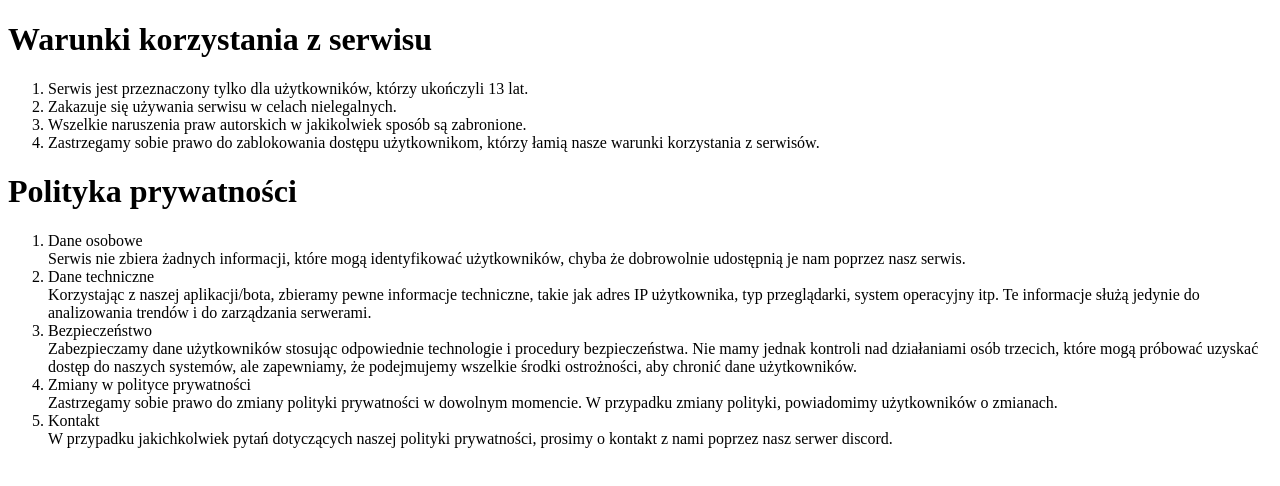
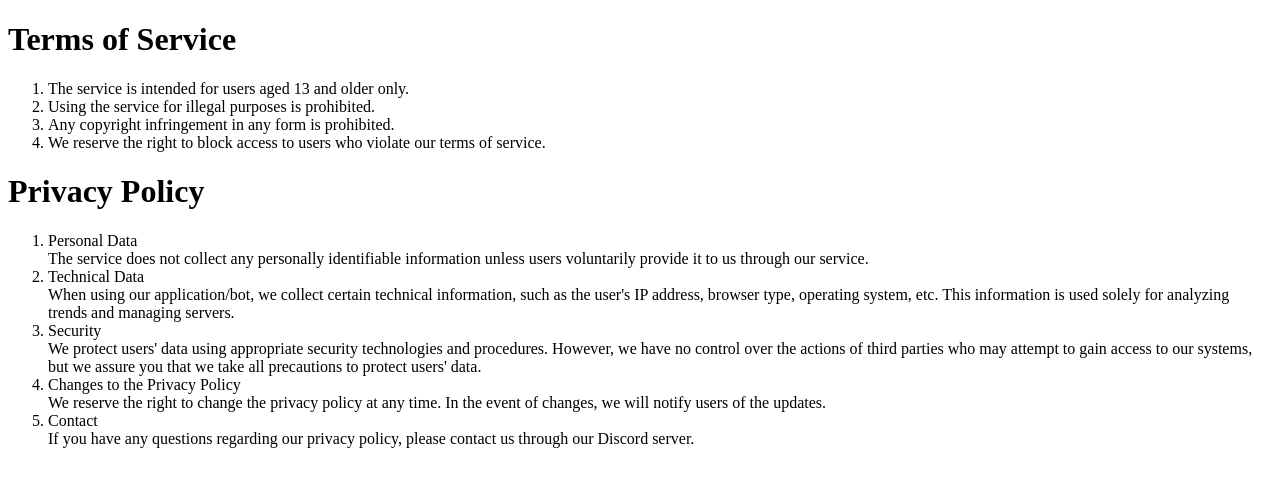
Before and after one commit to MrTechnic94/MrTechnic94.github.io, a plain HTML site: page index.html in a window 1280 px wide. Drawn offline with Linux system fonts and the light colour scheme.

Commit message:
Update index.html

```diff
--- a/index.html
+++ b/index.html
@@ -1,38 +1,38 @@
 <!DOCTYPE html>
 <html>
   <head>
-    <title>Polityka prywatności i warunki korzystania z serwisu</title>
+    <title>Privacy Policy and Terms of Service</title>
   </head>
   <body>
-    <h1>Warunki korzystania z serwisu</h1>
+    <h1>Terms of Service</h1>
     <ol>
-      <li>Serwis jest przeznaczony tylko dla użytkowników, którzy ukończyli 13 lat.</li>
-      <li>Zakazuje się używania serwisu w celach nielegalnych.</li>
-      <li>Wszelkie naruszenia praw autorskich w jakikolwiek sposób są zabronione.</li>
-      <li>Zastrzegamy sobie prawo do zablokowania dostępu użytkownikom, którzy łamią nasze warunki korzystania z serwisów.</li>
+      <li>The service is intended for users aged 13 and older only.</li>
+      <li>Using the service for illegal purposes is prohibited.</li>
+      <li>Any copyright infringement in any form is prohibited.</li>
+      <li>We reserve the right to block access to users who violate our terms of service.</li>
     </ol>
 
-    <h1>Polityka prywatności</h1>
+    <h1>Privacy Policy</h1>
     <ol>
       <li>
-        Dane osobowe<br />
-        Serwis nie zbiera żadnych informacji, które mogą identyfikować użytkowników, chyba że dobrowolnie udostępnią je nam poprzez nasz serwis.
+        Personal Data<br />
+        The service does not collect any personally identifiable information unless users voluntarily provide it to us through our service.
       </li>
       <li>
-        Dane techniczne<br />
-        Korzystając z naszej aplikacji/bota, zbieramy pewne informacje techniczne, takie jak adres IP użytkownika, typ przeglądarki, system operacyjny itp. Te informacje służą jedynie do analizowania trendów i do zarządzania serwerami.
+        Technical Data<br />
+        When using our application/bot, we collect certain technical information, such as the user's IP address, browser type, operating system, etc. This information is used solely for analyzing trends and managing servers.
       </li>
       <li>
-        Bezpieczeństwo<br />
-        Zabezpieczamy dane użytkowników stosując odpowiednie technologie i procedury bezpieczeństwa. Nie mamy jednak kontroli nad działaniami osób trzecich, które mogą próbować uzyskać dostęp do naszych systemów, ale zapewniamy, że podejmujemy wszelkie środki ostrożności, aby chronić dane użytkowników.
+        Security<br />
+        We protect users' data using appropriate security technologies and procedures. However, we have no control over the actions of third parties who may attempt to gain access to our systems, but we assure you that we take all precautions to protect users' data.
       </li>
       <li>
-        Zmiany w polityce prywatności<br />
-        Zastrzegamy sobie prawo do zmiany polityki prywatności w dowolnym momencie. W przypadku zmiany polityki, powiadomimy użytkowników o zmianach.
+        Changes to the Privacy Policy<br />
+        We reserve the right to change the privacy policy at any time. In the event of changes, we will notify users of the updates.
       </li>
       <li>
-        Kontakt<br />
-        W przypadku jakichkolwiek pytań dotyczących naszej polityki prywatności, prosimy o kontakt z nami poprzez nasz serwer discord.
+        Contact<br />
+        If you have any questions regarding our privacy policy, please contact us through our Discord server.
       </li>
     </ol>
   </body>
```
